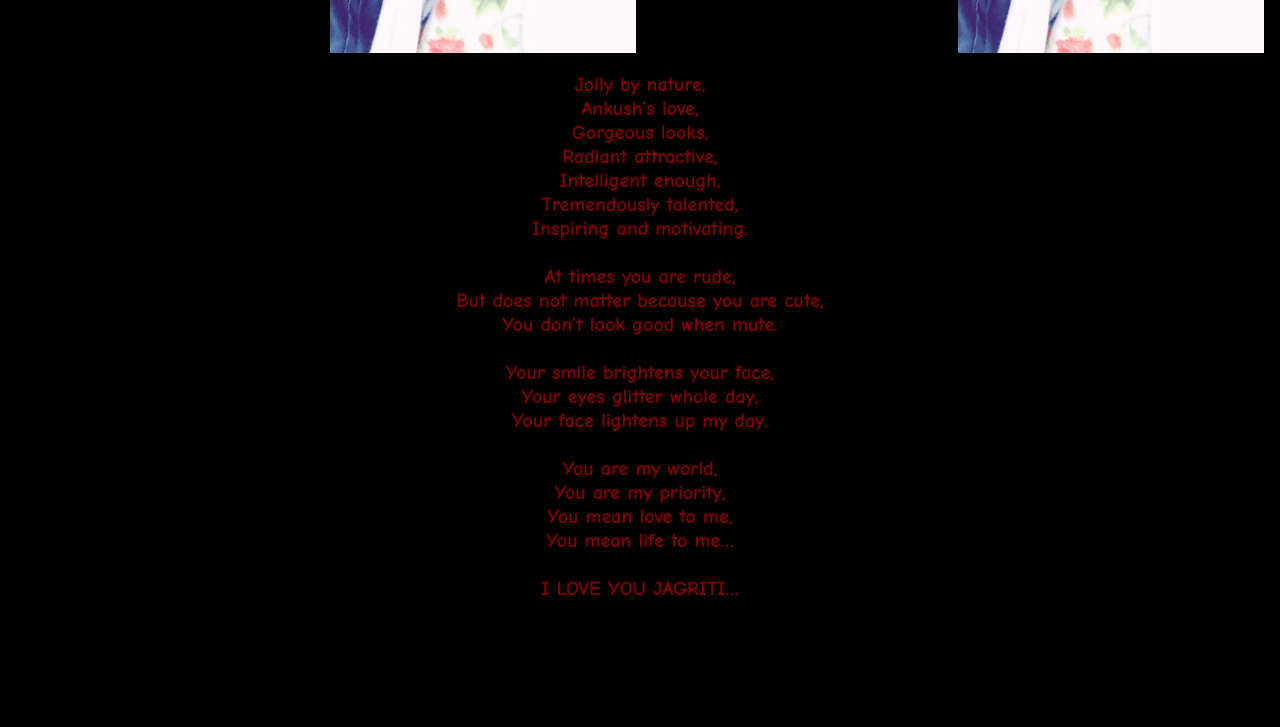
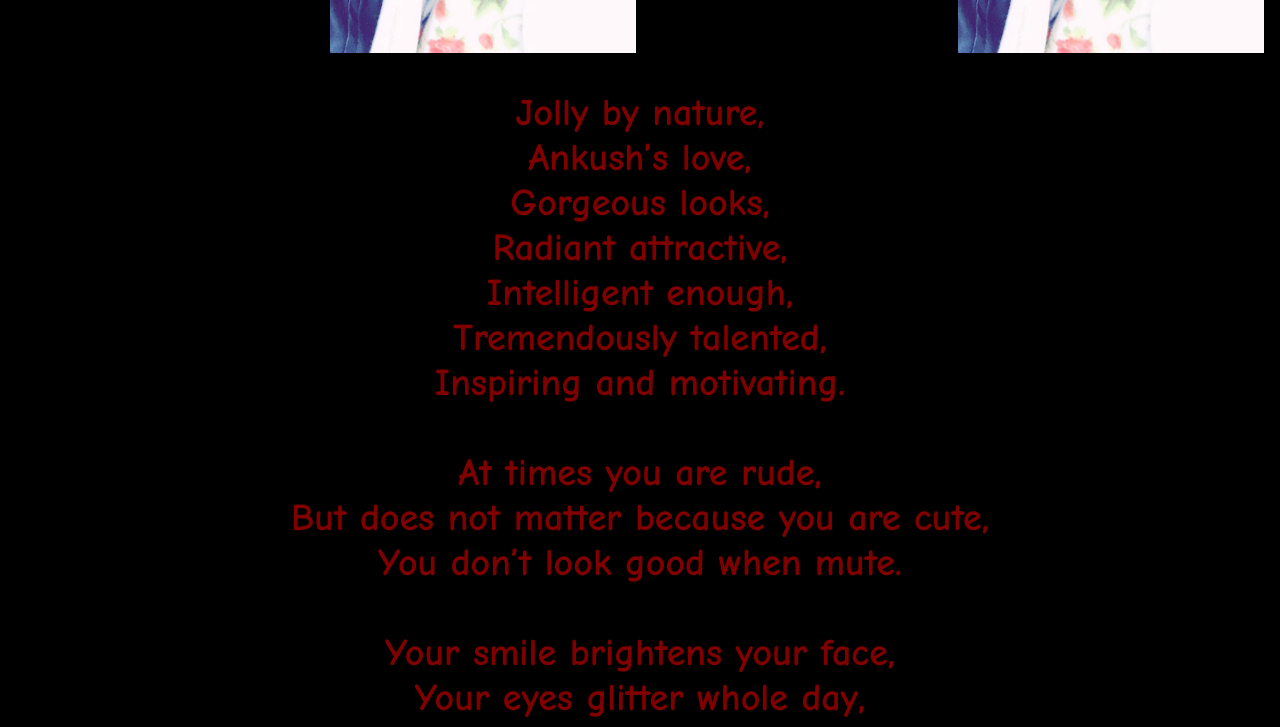
Before and after one commit to ankush-farmania/jugz, a plain HTML site: page index.html in a window 1280 px wide. Shown: the part 4479-5206 px from the top of the page. Drawn offline with Linux system fonts and the light colour scheme.

Commit message:
Update index.html

```diff
--- a/index.html
+++ b/index.html
@@ -48,7 +48,7 @@
     <img src="img11.jpg">
     <img src="img12.jpg">
   </div>
-</div>  <P STYLE="color: #FFFFFF"><FONT STYLE="font-family:Comic Sans MS" COLOR="#800000"><B><pre style="font-size:20px" ALIGN=CENTER>
+</div>  <P STYLE="color: #FFFFFF"><FONT STYLE="font-family:Comic Sans MS" COLOR="#800000"><B><pre style="font-size:38px" ALIGN=CENTER>
 Jolly by nature,
 Ankush’s love,
 Gorgeous looks,
```
